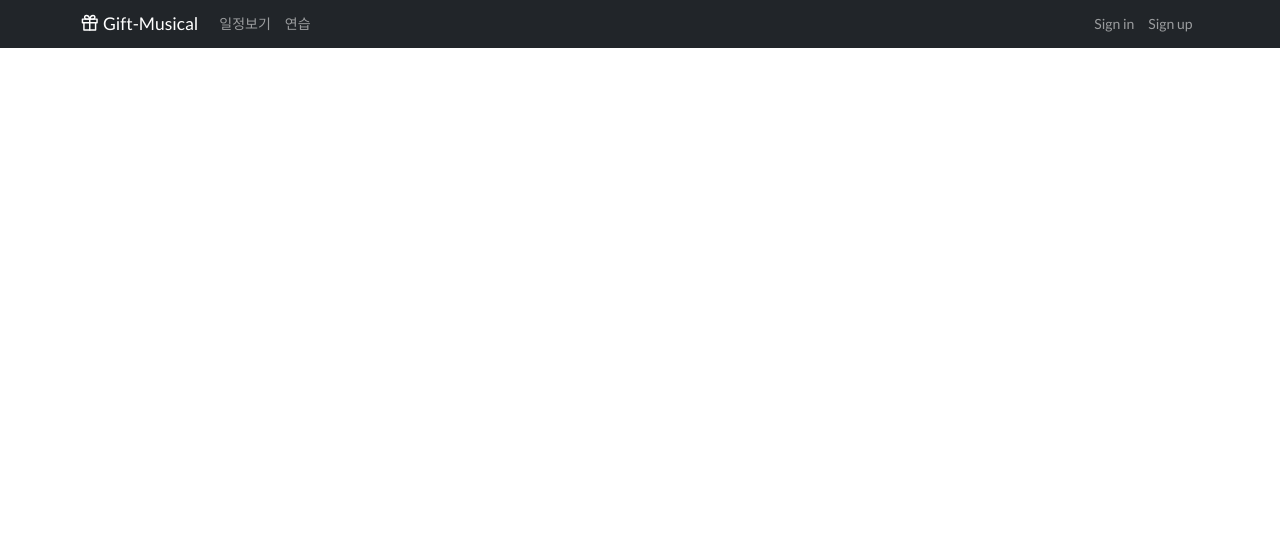
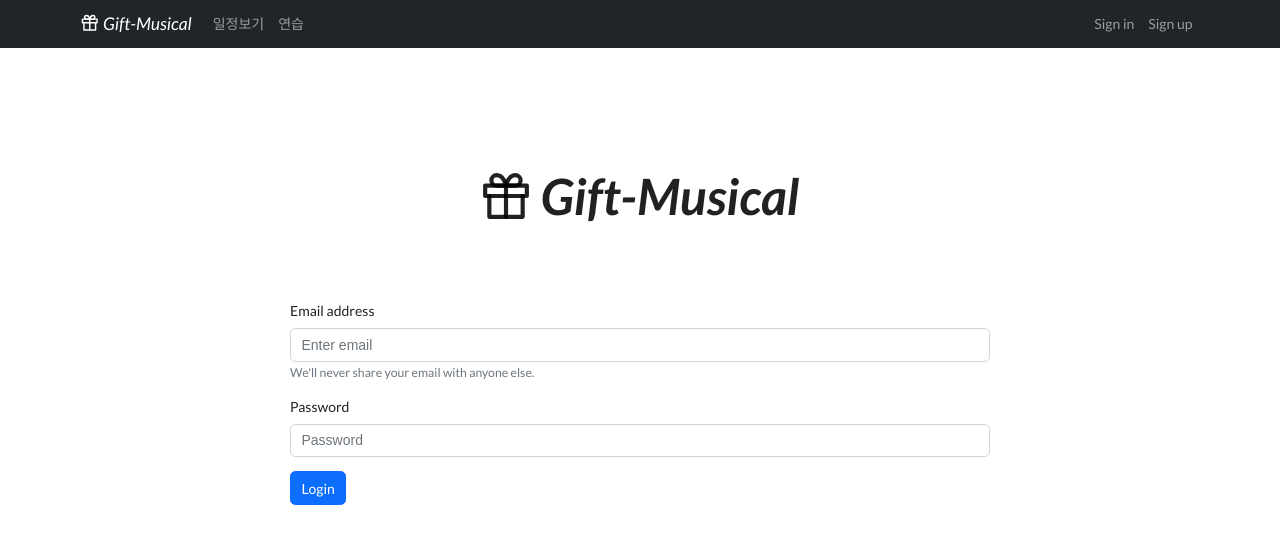
Before and after one commit to hoyyChoi/GiftMusical-web, a React (Vite) app: page /login in a window 1280 px wide. Shown: the top 544 px of the page. Built offline with nearby package versions, Linux system fonts and the light colour scheme.

Commit message:
로그인 창 완료

```diff
--- a/src/App.jsx
+++ b/src/App.jsx
@@ -4,6 +4,7 @@ import { Routes, Route } from "react-router-dom";
 import Navigation from './component/Navigaition';
 import Home from './component/Home';
 import CalendarView from './component/CalendarView';
+import Signin from './component/Signin';
 
 function App() {
 
@@ -14,8 +15,8 @@ function App() {
       <Routes>
           <Route path='/' element={<Home />}/>
           <Route path='/calendarview' element={<CalendarView/>} />
-          {/* <Route path='/login' element={<Signin />}/>
-          <Route path='/register' element={<Signup />}/> */}
+           <Route path='/login' element={<Signin />}/>
+          {/*<Route path='/register' element={<Signup />}/> */}
       </Routes>
     </div>
   )
--- a/src/component/Navigaition.jsx
+++ b/src/component/Navigaition.jsx
@@ -8,7 +8,7 @@ const Navigation = () => {
       <div>
         <Navbar collapseOnSelect expand="lg" bg="dark" variant="dark">
           <Container>
-            <Navbar.Brand href="/"><div style={{display:'flex'}}><FiGift style={{marginRight:"5px"}}/>Gift-Musical</div></Navbar.Brand>
+            <Navbar.Brand href="/"><div style={{display:'flex' ,fontStyle:'italic'}}><FiGift style={{marginRight:"5px"}}/>Gift-Musical</div></Navbar.Brand>
             <Navbar.Toggle aria-controls="responsive-navbar-nav" />
             <Navbar.Collapse id="responsive-navbar-nav">
               <Nav className="me-auto">
--- a/src/component/Signin.jsx
+++ b/src/component/Signin.jsx
@@ -1,8 +1,40 @@
 import React from 'react'
+import Button from 'react-bootstrap/Button';
+import Form from 'react-bootstrap/Form';
+import {FiGift} from 'react-icons/fi'
+import { useNavigate } from 'react-router-dom';
 
 const Signin = () => {
+
+  const navigate = useNavigate()
+
+  const spaceHome =()=>{
+    navigate('/')
+  }
+
+
   return (
-    <div>Signin</div>
+    <div style={{display:'flex', justifyContent:"center",alignItems:'center',height:'500px'}}>
+      <div>
+        <div onClick={spaceHome} style={{display:'flex', fontSize:'50px',fontWeight:'600' ,margin:"80px", justifyContent:'center',alignItems:'center', fontStyle:'italic', cursor:'pointer'}}><FiGift style={{marginRight:"10px"}}/>Gift-Musical</div>
+        <Form style={{width:'700px'}}>
+          <Form.Group className="mb-3" controlId="formBasicEmail">
+            <Form.Label>Email address</Form.Label>
+            <Form.Control type="email" placeholder="Enter email" />
+            <Form.Text className="text-muted">
+              We'll never share your email with anyone else.
+            </Form.Text>
+          </Form.Group>
+          <Form.Group className="mb-3" controlId="formBasicPassword">
+            <Form.Label>Password</Form.Label>
+            <Form.Control type="password" placeholder="Password" />
+          </Form.Group>
+          <Button variant="primary" type="submit" onClick={spaceHome}>
+            Login
+          </Button>
+        </Form>
+      </div>
+    </div>
   )
 }
 
```
